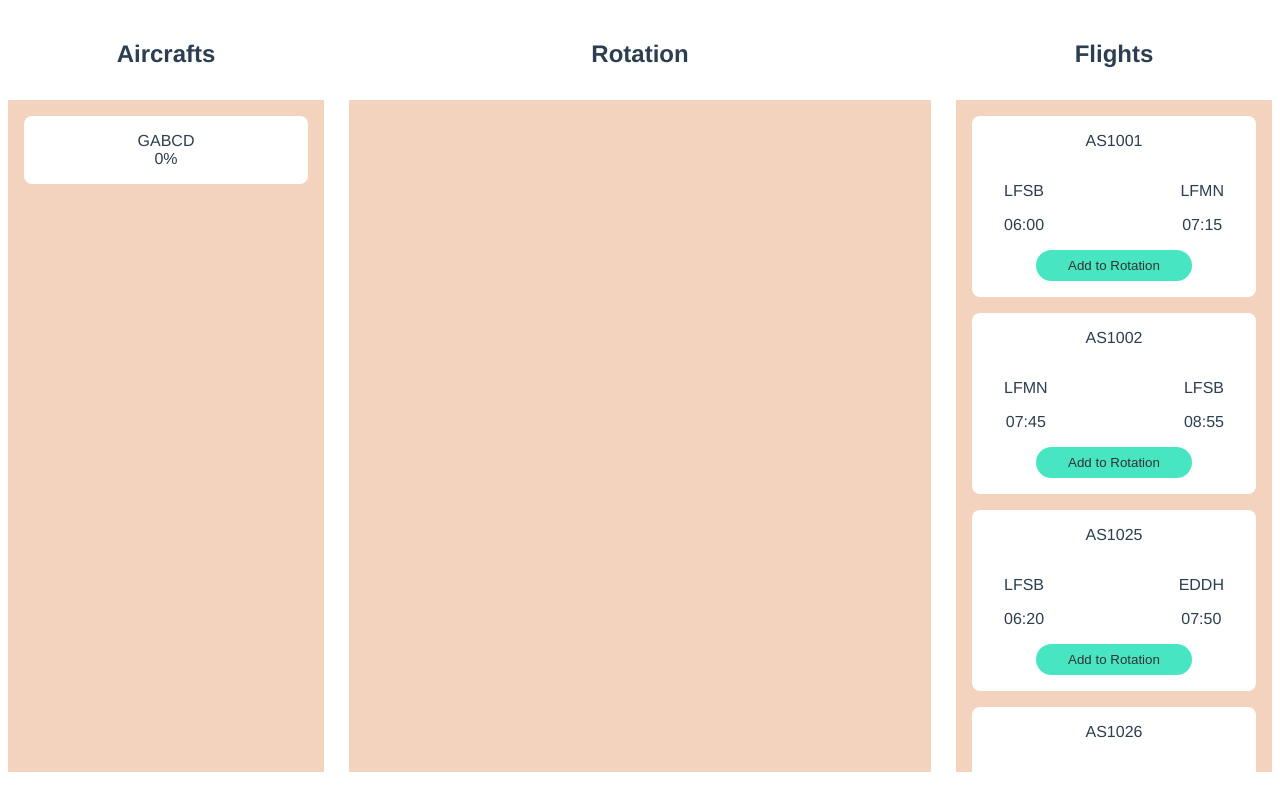
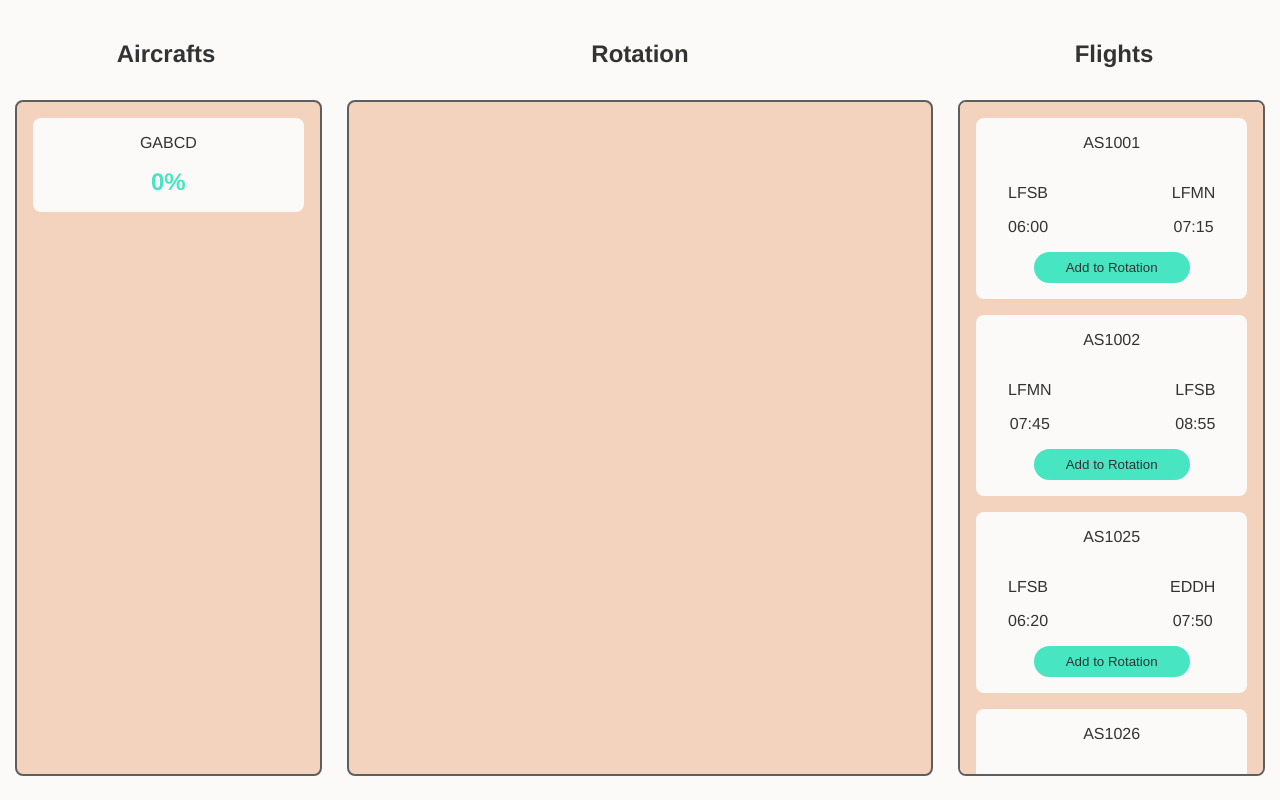
Before and after one commit to alhasenzahl/aircraft-scheduling-ah, a Vue app: page / in a window 1280 px wide. Built offline with nearby package versions, Linux system fonts and the light colour scheme.

Commit message:
Adjust colors and add a border to card panels

```diff
--- a/src/App.vue
+++ b/src/App.vue
@@ -112,6 +112,10 @@ export default {
 </script>
 
 <style>
+    body {
+        background: #FCFAF9;
+    }
+
     #app {
         font-family: Avenir, Helvetica, Arial, sans-serif;
         -webkit-font-smoothing: antialiased;
@@ -126,7 +130,9 @@ export default {
     }
 
     .card {
-        width: 25%;
+        border: 2px solid #5E5E5E;
+        border-radius: .5rem;
+        width: 24%;
         height: calc(100vh - 8rem);
         overflow: scroll;
         display: inline-block;
@@ -144,11 +150,11 @@ export default {
     }
 
     .card__header {
-        background: #FFF;
         width: 25%;
     }
 
     .card__title {
+        color: #333;
         margin: 0;
         padding: 2rem 0;
     }
--- a/src/components/AircraftCard.vue
+++ b/src/components/AircraftCard.vue
@@ -33,9 +33,20 @@ export default {
     }
 
     .aircraft-card__container {
-        background: #FFF;
+        background: #FCFAF9;
+        color: #333;
         border-radius: .5rem;
         margin: 1rem;
         padding: 1rem 0;
     }
+
+    .aircraft-card__id {
+        margin-bottom: 1rem;
+    }
+
+    .aircraft-card__util {
+        color: #48E5C2;
+        font-size: 1.5rem;
+        font-weight: bold;
+    }
 </style>
--- a/src/components/FlightCard.vue
+++ b/src/components/FlightCard.vue
@@ -43,7 +43,8 @@ export default {
     }
 
     .flight-card__container {
-        background: #FFF;
+        background: #FCFAF9;
+        color: #333;
         border-radius: .5rem;
         margin: 1rem;
     }
--- a/src/components/RotationCard.vue
+++ b/src/components/RotationCard.vue
@@ -43,7 +43,8 @@ export default {
     }
 
     .rotation-card__container {
-        background: #FFF;
+        background: #FCFAF9;
+        color: #333;
         border-radius: .5rem;
         margin: 1rem;
     }
```
